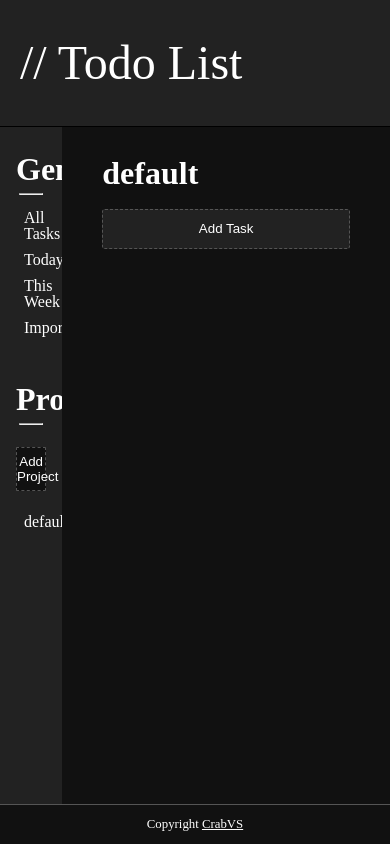
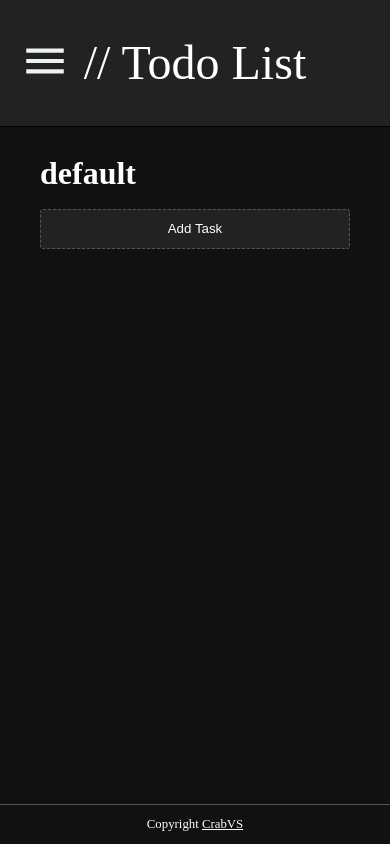
Before and after one commit to CrabVS/odin-todo-list, a website built with webpack: page dist/index.html in a window 390 px wide. Built offline with nearby package versions, Linux system fonts and the light colour scheme.

Commit message:
Add mobile support

```diff
--- a/src/components/aside/aside.css
+++ b/src/components/aside/aside.css
@@ -62,3 +62,23 @@ aside {
 #project-list {
     padding-bottom: 16px;
 }
+
+@media (max-width: 1200px) {
+    aside {
+        width: 30%;
+    }
+}
+
+@media (max-width: 900px) {
+    aside {
+        width: 0%;
+        z-index: -100;
+    }
+
+    aside.expand {
+        width: 100%;
+        z-index: 10;
+        justify-content: center;
+    }
+
+}
--- a/src/components/aside/aside.js
+++ b/src/components/aside/aside.js
@@ -82,8 +82,10 @@ const initializeListeners = function initializeListeners() {
     const weekTasks = document.getElementById('week-tasks');
     const importantTasks = document.getElementById('important-tasks');
 
-    addProjectBtn.addEventListener('click', createProjectForm);
-    addProjectBtn.blur();
+    addProjectBtn.addEventListener('click', () => {
+        createProjectForm();
+        addProjectBtn.blur();
+    });
 
     projectDefaultEl.addEventListener('click', () => switchProjects('default'));
 
--- a/src/components/header/header.css
+++ b/src/components/header/header.css
@@ -2,4 +2,34 @@ header {
     background-color: var(--light-black);
     height: 15vh;
     border-bottom: 1px solid black;
+    padding: 20px;
+    display: flex;
+    align-items: center;
+    position: relative;
 }
+
+#menu-icon {
+    position: absolute;
+    z-index: -100;
+}
+
+main.expand {
+    display: none;
+}
+
+@media (max-width: 900px) {
+    header {
+        justify-content: center;
+    }
+
+    #menu-icon {
+        z-index: 10;
+        left: 20px;
+    }
+
+    #menu-icon img {
+        height: 50px;
+        filter: invert(100%) sepia(41%) saturate(2659%) hue-rotate(179deg) brightness(110%) contrast(90%);
+        cursor: pointer;
+    }
+}
--- a/src/components/header/header.js
+++ b/src/components/header/header.js
@@ -1,7 +1,18 @@
 import './header.css';
 
+import menuIcon from '../../res/menu.svg';
+
 function initializeHeader() {
-    console.log('Header Initialized');
+    const menuIconEl = document.getElementById('menu-icon');
+    const aside = document.querySelector('aside');
+    const main = document.querySelector('main');
+
+    menuIconEl.innerHTML = `<img src="${menuIcon}" alt="menu-icon" class="icon">`;
+
+    menuIconEl.addEventListener('click', () => {
+        aside.classList.toggle('expand');
+        main.classList.toggle('expand');
+    });
 }
 
 export default initializeHeader;
--- a/src/components/main/taskform.css
+++ b/src/components/main/taskform.css
@@ -8,6 +8,7 @@
     display: flex;
     justify-content: center;
     align-items: center;
+    z-index: 200;
 }
 
 #task-form form {
--- a/src/index.js
+++ b/src/index.js
@@ -9,6 +9,7 @@ import initializeAside from './components/aside/aside';
 const initializeScript = function initializeScript() {
     initializeMain();
     initializeAside();
+    initializeHeader();
 }
 
 initializeScript();
--- a/src/style.css
+++ b/src/style.css
@@ -73,12 +73,6 @@ h2 {
     display: flex;
 }
 
-header {
-    padding: 20px;
-    display: flex;
-    align-items: center;
-}
-
 footer {
     position: absolute;
     bottom: 0;
```
Also changed, not shown: dist/2d4061552fac064ed076.svg (added), dist/index.html, dist/main.js, src/res/menu.svg (added).
